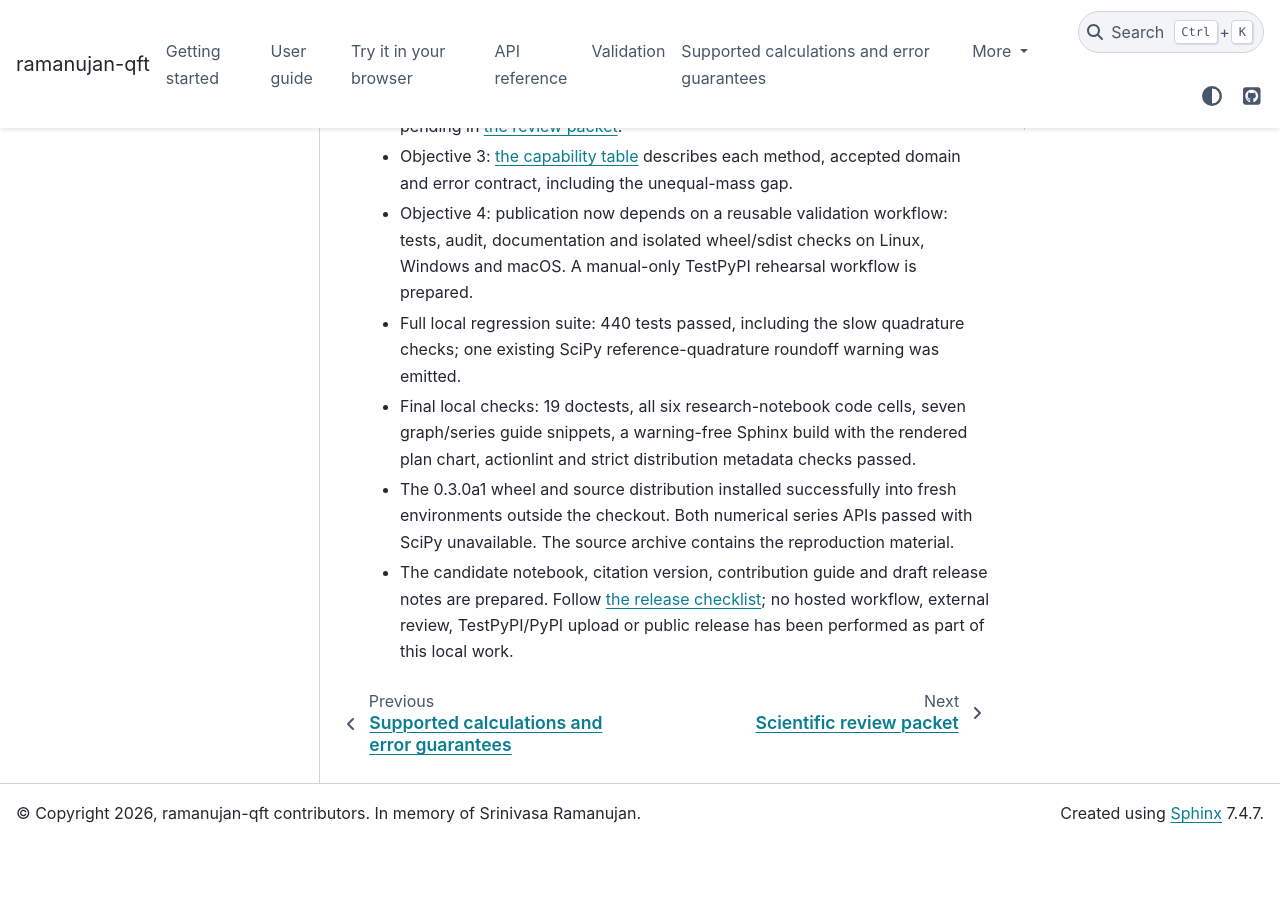
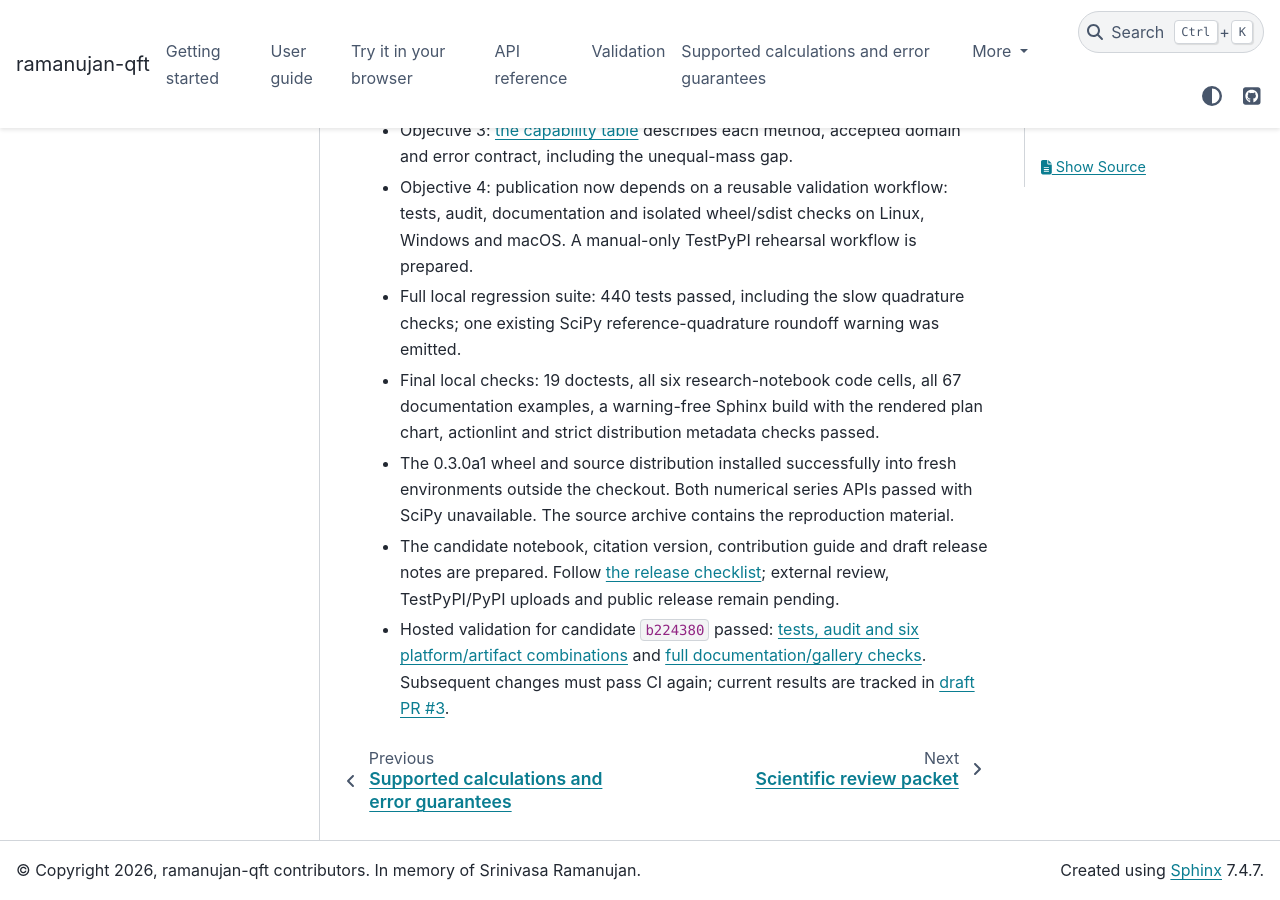
Before and after one commit to reetanshuh1998/Ramanujan_master_theorem, a Sphinx documentation site: the page built from docs/RELEASE_PLAN.md, in a window 1280 px wide and 900 px high, scrolled down 2438 px. Built offline with Sphinx 7.4.7 and the PyData theme 0.15.4, drawn with Linux system fonts in a browser that asks for light colours; pages that are not in the unit, such as notebooks, are missing from menus; before the commit the page ends 3281 px from its top, so only the background shows below that; some of the changed text lies outside the part shown.

```diff
--- a/docs/RELEASE_PLAN.md
+++ b/docs/RELEASE_PLAN.md
@@ -8,7 +8,7 @@ flowchart TD
     A[1. Equal-mass coverage: implemented and tested]
     B[2. Local audit passed: external review pending]
     C[3. Capabilities and guarantees: documented]
-    D[4. Local artifacts passed: hosted CI pending]
+    D[4. Hosted CI passed: TestPyPI pending]
     E[5. Alpha candidate prepared: publication pending]
     A --> B --> C --> D --> E
     classDef ready fill:#d8f3dc,stroke:#2d6a4f,color:#102a1b
@@ -22,7 +22,7 @@ flowchart TD
 | 1 | Close the equal-mass Euclidean gap | Derived convergent series, documented normalization and tail bound; vacuum, quadrature and overlap checks; bounded work | Implemented; validation recorded below |
 | 2 | Audit the numerical backend | Reproducible benchmark grid, independent references, actual versus reported errors, boundary and budget failures, review packet | Local audit passed; external scientific review pending |
 | 3 | Make capabilities explicit | One capability table; distinguish RMT, analytic continuation and numerical integration; describe all error guarantees | Implemented |
-| 4 | Gate publication on validation | Release-commit tests, wheel and source-distribution checks outside checkout, platform smoke tests, TestPyPI rehearsal workflow | Local artifact checks and workflow lint passed; hosted runs and TestPyPI pending |
+| 4 | Gate publication on validation | Release-commit tests, wheel and source-distribution checks outside checkout, platform smoke tests, TestPyPI rehearsal workflow | Hosted validation passed for `b224380`; TestPyPI rehearsal pending |
 | 5 | Prepare the public research alpha | Runnable notebook, versioned release notes, citation/contribution instructions and release checklist | Candidate 0.3.0a1 prepared; public release pending |
 
 External scientific review needs a human reviewer. Repository changes cannot
@@ -59,13 +59,17 @@ research objectives. Existing user changes are preserved throughout.
   and macOS. A manual-only TestPyPI rehearsal workflow is prepared.
 - Full local regression suite: 440 tests passed, including the slow quadrature
   checks; one existing SciPy reference-quadrature roundoff warning was emitted.
-- Final local checks: 19 doctests, all six research-notebook code cells, seven
-  graph/series guide snippets, a warning-free Sphinx build with the rendered
+- Final local checks: 19 doctests, all six research-notebook code cells, all 67
+  documentation examples, a warning-free Sphinx build with the rendered
   plan chart, actionlint and strict distribution metadata checks passed.
 - The 0.3.0a1 wheel and source distribution installed successfully into fresh
   environments outside the checkout. Both numerical series APIs passed with
   SciPy unavailable. The source archive contains the reproduction material.
 - The candidate notebook, citation version, contribution guide and draft
   release notes are prepared. Follow [the release checklist](RELEASING.md);
-  no hosted workflow, external review, TestPyPI/PyPI upload or public release
-  has been performed as part of this local work.
+  external review, TestPyPI/PyPI uploads and public release remain pending.
+- Hosted validation for candidate `b224380` passed: [tests, audit and six
+  platform/artifact combinations](https://github.com/reetanshuh1998/Ramanujan_master_theorem/actions/runs/39865347949)
+  and [full documentation/gallery checks](https://github.com/reetanshuh1998/Ramanujan_master_theorem/actions/runs/39865347891).
+  Subsequent changes must pass CI again; current results are tracked in
+  [draft PR #3](https://github.com/reetanshuh1998/Ramanujan_master_theorem/pull/3).
```
Also changed, not shown: docs/RELEASING.md (+3 -0 lines), 4 other files.
